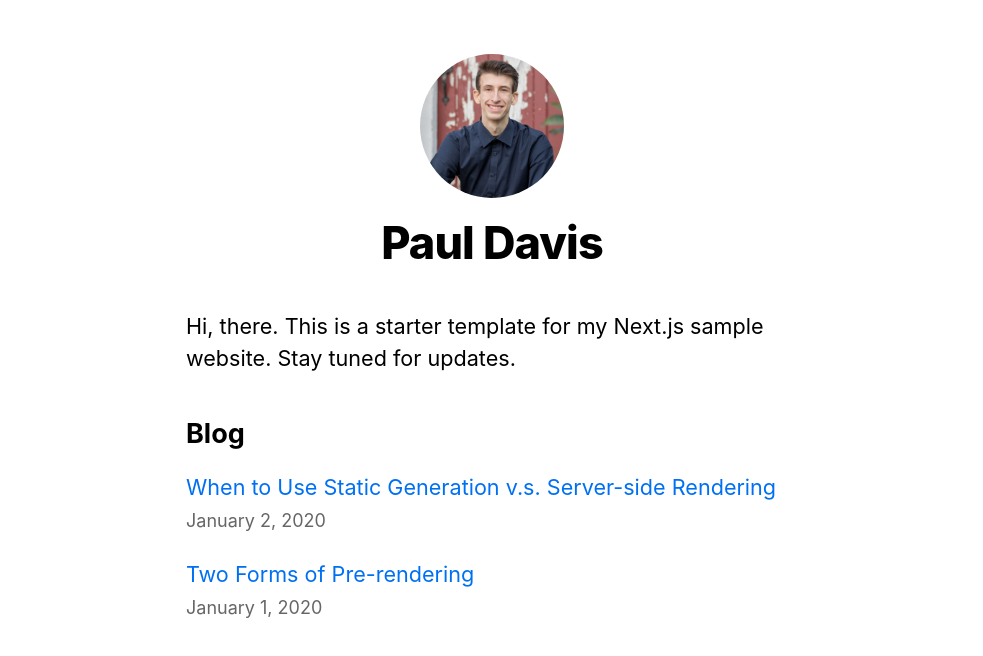
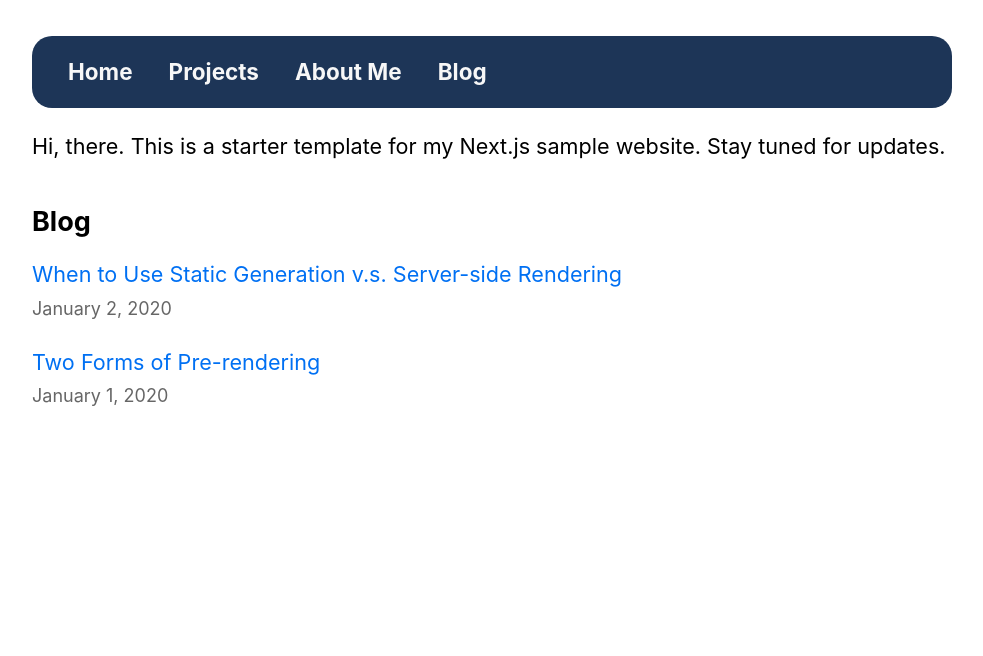
Before and after one commit to 21pdavis/portfolio-website, a Next.js app: page / in a window 1280 px wide. Shown: the top 656 px of the page, without its empty margins (148-1131 px from the left). Built offline with nearby package versions, Linux system fonts and the light colour scheme.

Commit message:
Navbar component + first route structure

```diff
--- /dev/null
+++ b/components/Navbar.module.css
@@ -0,0 +1,13 @@
+.navbar-container {
+    background-color: #1D3557;
+    border-radius: 20px;
+    padding: 1rem;
+}
+
+.navbar-container > a {
+    color: #F7F7F7;
+    font-size: 1.25rem;
+    font-weight: bold;
+    text-decoration: none;
+    margin: 0 1rem;
+}
--- /dev/null
+++ b/components/Navbar.tsx
@@ -0,0 +1,14 @@
+import Link from 'next/link';
+
+import styles from './Navbar.module.css';
+
+export default function Navbar() {
+    return (
+        <div className={styles["navbar-container"]}>
+            <Link href="/">Home</Link>
+            <Link href="/projectsHome">Projects</Link>
+            <Link href="/about">About Me</Link>
+            <Link href="/blogHome">Blog</Link>
+        </div>
+    );
+}
--- a/components/layout.module.css
+++ b/components/layout.module.css
@@ -1,7 +1,6 @@
 .container {
-  max-width: 36rem;
-  padding: 0 1rem;
-  margin: 3rem auto 6rem;
+  padding: 0 10rem;
+  margin: 2rem 0;
 }
 
 .header {
--- a/components/layout.tsx
+++ b/components/layout.tsx
@@ -1,75 +1,88 @@
 import Head from 'next/head'
-import Image from 'next/image'
-import styles from './layout.module.css'
-import utilStyles from '../styles/utils.module.css'
-import Link from 'next/link'
+
+import Navbar from './Navbar'
+
+import styles from './Layout.module.css'
 
 const name = 'Paul Davis'
 export const siteTitle = 'Next.js Sample Website'
 
-export default function Layout({
-  children,
-  home
-}: {
-  children: React.ReactNode
-  home?: boolean
-}) {
+export default function Layout({ children }: { children: React.ReactNode }) {
   return (
     <div className={styles.container}>
       <Head>
-        <link rel="icon" href="/favicon.ico" />
-        <meta
-          name="description"
-          content="Learn how to build a personal website using Next.js"
-        />
-        <meta
-          property="og:image"
-          content={`https://og-image.vercel.app/${encodeURI(
-            siteTitle
-          )}.png?theme=light&md=0&fontSize=75px&images=https%3A%2F%2Fassets.zeit.co%2Fimage%2Fupload%2Ffront%2Fassets%2Fdesign%2Fnextjs-black-logo.svg`}
-        />
-        <meta name="og:title" content={siteTitle} />
-        <meta name="twitter:card" content="summary_large_image" />
       </Head>
-      <header className={styles.header}>
-        {home ? (
-          <>
-            <Image
-              priority
-              src="/images/profile_picture.png"
-              className={utilStyles.borderCircle}
-              height={144}
-              width={144}
-              alt={name}
-            />
-            <h1 className={utilStyles.heading2Xl}>{name}</h1>
-          </>
-        ) : (
-          <>
-            <Link href="/">
-              <Image
-                priority
-                src="/images/profile_picture.png"
-                className={utilStyles.borderCircle}
-                height={108}
-                width={108}
-                alt={name}
-              />
-            </Link>
-            <h2 className={utilStyles.headingLg}>
-              <Link href="/" className={utilStyles.colorInherit}>
-                {name}
-              </Link>
-            </h2>
-          </>
-        )}
-      </header>
-      <main>{children}</main>
-      {!home && (
-        <div className={styles.backToHome}>
-          <Link href="/">← Back to home</Link>
-        </div>
-      )}
+      <Navbar />
+      <main>
+        {children}
+      </main>
     </div>
   )
 }
+
+// export default function Layout({
+//   children,
+//   home
+// }: {
+//   children: React.ReactNode
+//   home?: boolean
+// }) {
+//   return (
+//     <div className={styles.container}>
+//       <Head>
+//         <link rel="icon" href="/favicon.ico" />
+//         <meta
+//           name="description"
+//           content="Learn how to build a personal website using Next.js"
+//         />
+//         <meta
+//           property="og:image"
+//           content={`https://og-image.vercel.app/${encodeURI(
+//             siteTitle
+//           )}.png?theme=light&md=0&fontSize=75px&images=https%3A%2F%2Fassets.zeit.co%2Fimage%2Fupload%2Ffront%2Fassets%2Fdesign%2Fnextjs-black-logo.svg`}
+//         />
+//         <meta name="og:title" content={siteTitle} />
+//         <meta name="twitter:card" content="summary_large_image" />
+//       </Head>
+//       <header className={styles.header}>
+//         {home ? (
+//           <>
+//             <Image
+//               priority
+//               src="/images/profile_picture.png"
+//               className={utilStyles.borderCircle}
+//               height={144}
+//               width={144}
+//               alt={name}
+//             />
+//             <h1 className={utilStyles.heading2Xl}>{name}</h1>
+//           </>
+//         ) : (
+//           <>
+//             <Link href="/">
+//               <Image
+//                 priority
+//                 src="/images/profile_picture.png"
+//                 className={utilStyles.borderCircle}
+//                 height={108}
+//                 width={108}
+//                 alt={name}
+//               />
+//             </Link>
+//             <h2 className={utilStyles.headingLg}>
+//               <Link href="/" className={utilStyles.colorInherit}>
+//                 {name}
+//               </Link>
+//             </h2>
+//           </>
+//         )}
+//       </header>
+//       <main>{children}</main>
+//       {!home && (
+//         <div className={styles.backToHome}>
+//           <Link href="/">← Back to home</Link>
+//         </div>
+//       )}
+//     </div>
+//   )
+// }
--- a/pages/index.tsx
+++ b/pages/index.tsx
@@ -1,10 +1,11 @@
 import Head from 'next/head'
-import Layout, { siteTitle } from '../components/layout'
+import { GetStaticProps } from 'next'
+
+import Layout, { siteTitle } from '../components/Layout'
 import utilStyles from '../styles/utils.module.css'
 import { getSortedPostsData } from '../lib/posts'
 import Link from 'next/link'
-import Date from '../components/date'
-import { GetStaticProps } from 'next'
+import Date from '../components/Date'
 
 export default function Home({
   allPostsData
@@ -16,7 +17,7 @@ export default function Home({
   }[]
 }) {
   return (
-    <Layout home>
+    <Layout>
       <Head>
         <title>{siteTitle}</title>
       </Head>
--- a/pages/posts/[id].tsx
+++ b/pages/posts/[id].tsx
@@ -1,7 +1,7 @@
-import Layout from '../../components/layout'
+import Layout from '../../components/Layout'
 import { getAllPostIds, getPostData } from '../../lib/posts'
 import Head from 'next/head'
-import Date from '../../components/date'
+import Date from '../../components/Date'
 import utilStyles from '../../styles/utils.module.css'
 import { GetStaticProps, GetStaticPaths } from 'next'
 
```
Also changed, not shown: pages/about.tsx (added, +9 -0 lines), pages/blogHome.tsx (added, +9 -0 lines), pages/projectsHome.tsx (added, +9 -0 lines).
